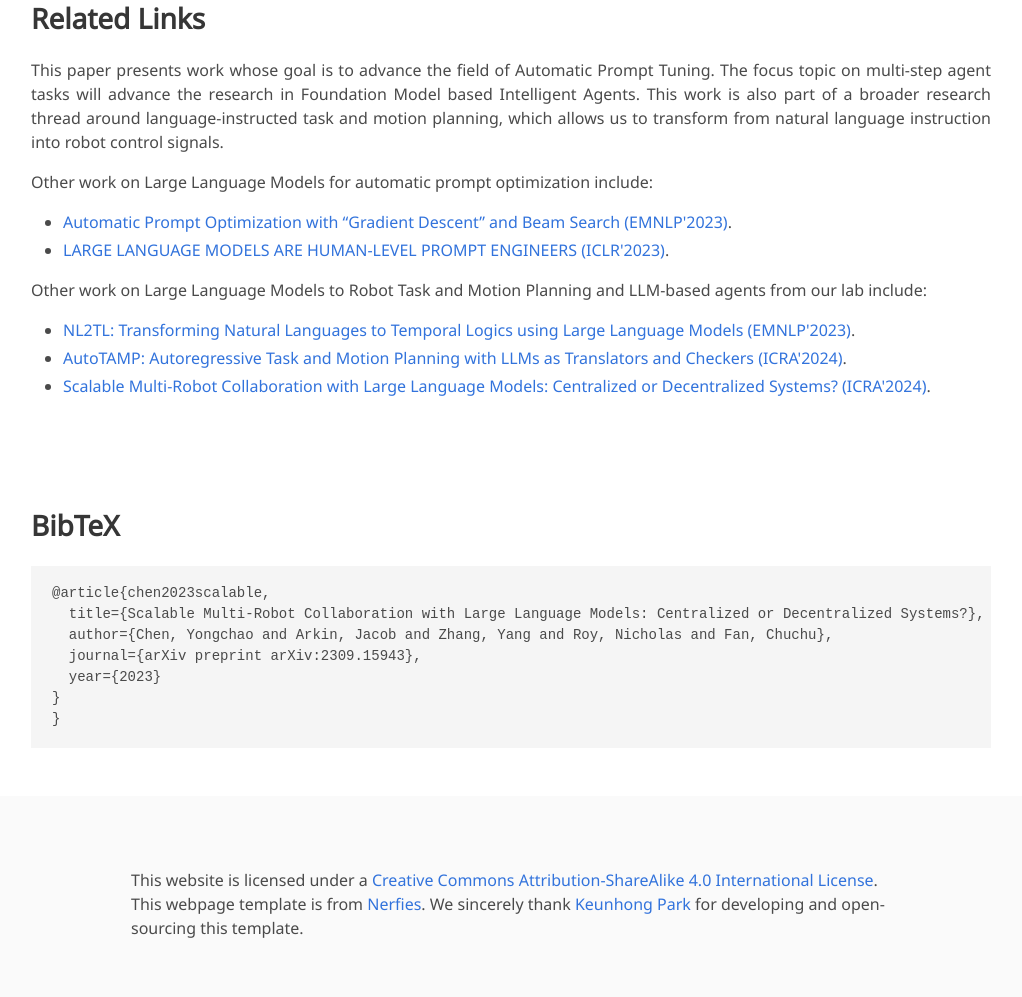
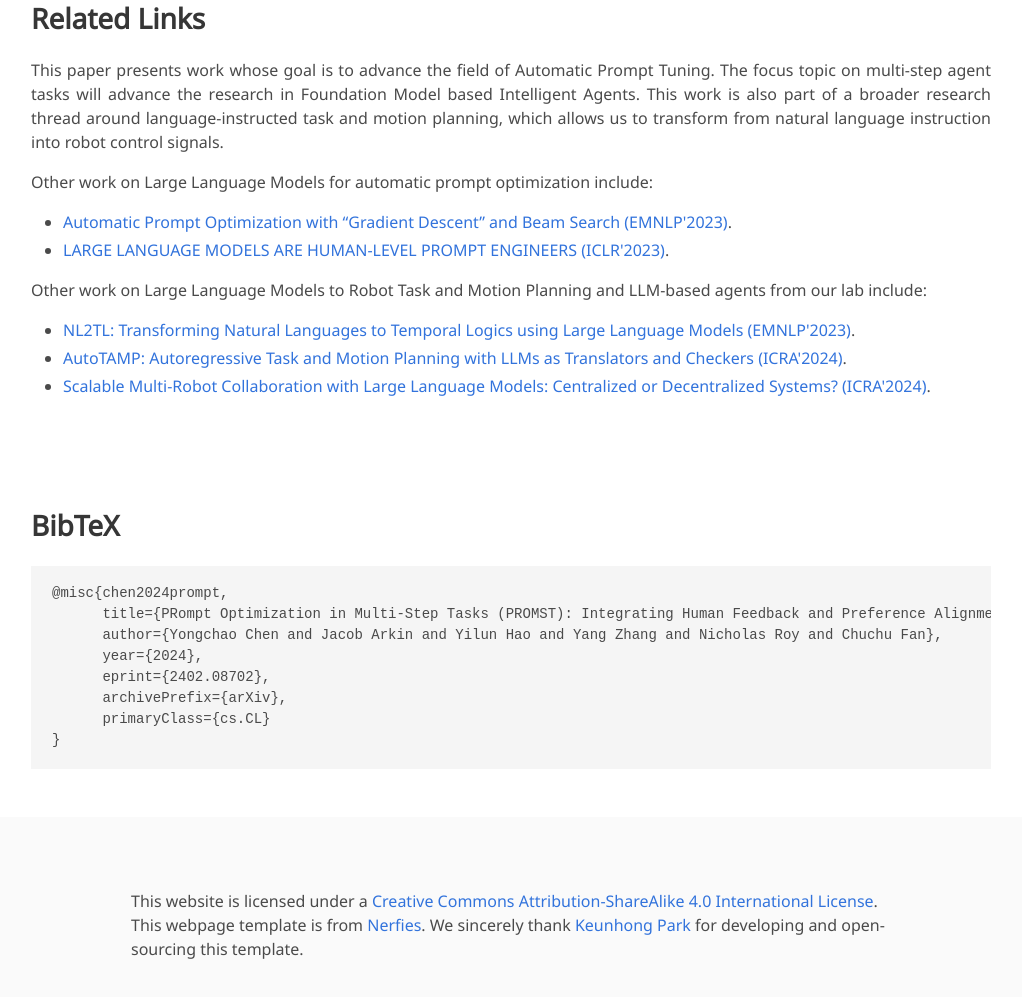
Before and after one commit to yongchao98/MIT-REALM-PROMST, a plain HTML site: page index.html in a window 1280 px wide. Shown: the part 3835-4832 px from the top of the page, without its empty margins (129-1151 px from the left). Drawn offline with nearby package versions, Linux system fonts and the light colour scheme; some icons are missing; a web font is replaced by a local one.

Commit message:
Update index.html

```diff
--- a/index.html
+++ b/index.html
@@ -261,13 +261,15 @@
 <section class="section" id="BibTeX">
   <div class="container is-max-desktop content">
     <h2 class="title">BibTeX</h2>
-    <pre><code>@article{chen2023scalable,
-  title={Scalable Multi-Robot Collaboration with Large Language Models: Centralized or Decentralized Systems?},
-  author={Chen, Yongchao and Arkin, Jacob and Zhang, Yang and Roy, Nicholas and Fan, Chuchu},
-  journal={arXiv preprint arXiv:2309.15943},
-  year={2023}
+    <pre><code>@misc{chen2024prompt,
+      title={PRompt Optimization in Multi-Step Tasks (PROMST): Integrating Human Feedback and Preference Alignment},
+      author={Yongchao Chen and Jacob Arkin and Yilun Hao and Yang Zhang and Nicholas Roy and Chuchu Fan},
+      year={2024},
+      eprint={2402.08702},
+      archivePrefix={arXiv},
+      primaryClass={cs.CL}
 }
-}</code></pre>
+</code></pre>
   </div>
 </section>
 
```
